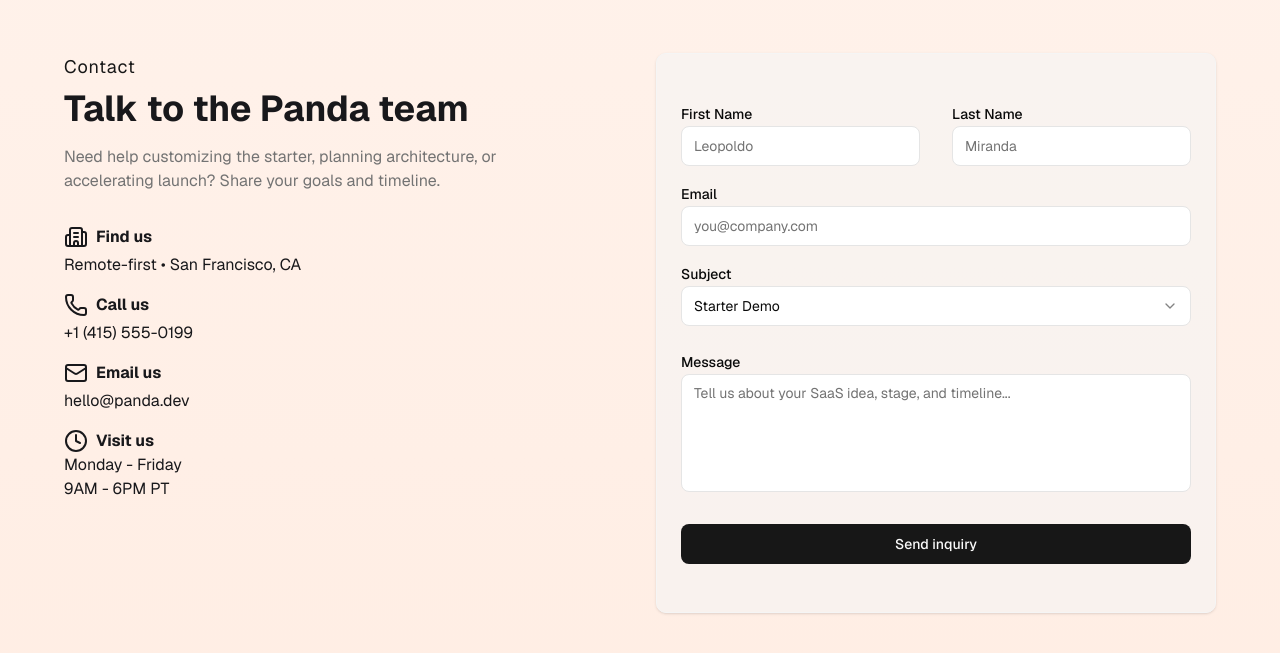
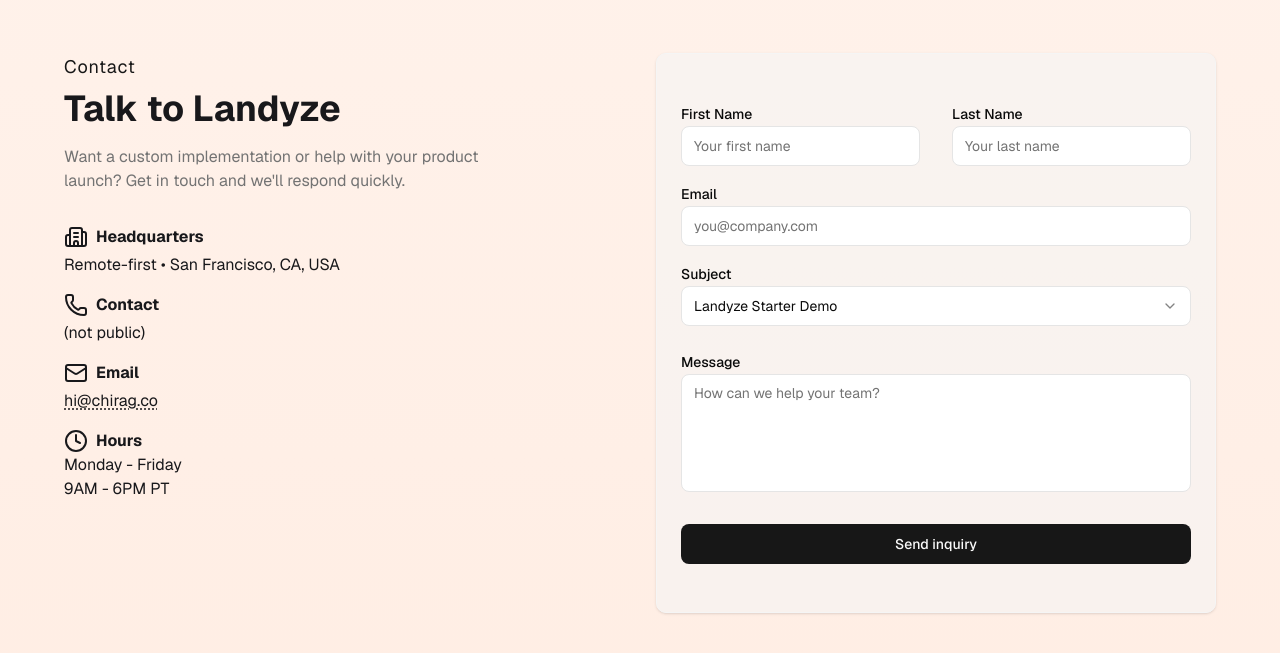
Before and after one commit to chiragbidx/layout-fox-xmh, a Next.js app: page / in a window 1280 px wide. Shown: the part 7448-8101 px from the top of the page. Built offline with nearby package versions, Linux system fonts and the light colour scheme.

Commit message:
Productionize contact section: brand as Landyze, use owner (Chirag Dodiya, hi@chirag.co), wire up to hi@chirag.co for real inquiries

```diff
--- a/components/home/LayoutContactSection.tsx
+++ b/components/home/LayoutContactSection.tsx
@@ -27,6 +27,7 @@
   SelectValue,
 } from "@/components/ui/select";
 import { Textarea } from "@/components/ui/textarea";
+import { useState } from "react";
 
 const formSchema = z.object({
   firstName: z.string().min(2).max(255),
@@ -37,24 +38,43 @@
 });
 
 export const LayoutContactSection = () => {
+  const [submitted, setSubmitted] = useState(false);
+  const [error, setError] = useState<string | null>(null);
   const form = useForm<z.infer<typeof formSchema>>({
     resolver: zodResolver(formSchema),
     defaultValues: {
       firstName: "",
       lastName: "",
       email: "",
-      subject: "Starter Demo",
+      subject: "Landyze Starter Demo",
       message: "",
     },
   });
 
-  function onSubmit(values: z.infer<typeof formSchema>) {
-    const { firstName, lastName, email, subject, message } = values;
-    console.log(values);
+  async function onSubmit(values: z.infer<typeof formSchema>) {
+    setError(null);
+    setSubmitted(false);
 
-    const mailToLink = `mailto:hello@panda.dev?subject=${subject}&body=Hello, I am ${firstName} ${lastName}. My email is ${email}. %0D%0A${message}`;
+    try {
+      const res = await fetch("/api/contact", {
+        method: "POST",
+        body: JSON.stringify(values),
+        headers: {
+          "Content-Type": "application/json",
+        },
+      });
 
-    window.location.assign(mailToLink);
+      if (!res.ok) {
+        const data = await res.json();
+        setError(data?.error || "Failed to send message.");
+        return;
+      }
+
+      setSubmitted(true);
+      form.reset();
+    } catch (err) {
+      setError("Failed to send your inquiry. Please try again later.");
+    }
   }
 
   return (
@@ -66,45 +86,51 @@
               Contact
             </h2>
 
-            <h2 className="text-3xl md:text-4xl font-bold">Talk to the Panda team</h2>
+            <h2 className="text-3xl md:text-4xl font-bold">Talk to Landyze</h2>
           </div>
           <p className="mb-8 text-muted-foreground lg:w-5/6">
-            Need help customizing the starter, planning architecture, or
-            accelerating launch? Share your goals and timeline.
+            Want a custom implementation or help with your product launch? Get in touch and we'll respond quickly.
           </p>
 
           <div className="flex flex-col gap-4">
             <div>
               <div className="flex gap-2 mb-1">
                 <Building2 />
-                <div className="font-bold">Find us</div>
+                <div className="font-bold">Headquarters</div>
               </div>
 
-              <div>Remote-first • San Francisco, CA</div>
+              <div>Remote-first • San Francisco, CA, USA</div>
             </div>
 
             <div>
               <div className="flex gap-2 mb-1">
                 <Phone />
-                <div className="font-bold">Call us</div>
+                <div className="font-bold">Contact</div>
               </div>
 
-              <div>+1 (415) 555-0199</div>
+              <div>(not public)</div>
             </div>
 
             <div>
               <div className="flex gap-2 mb-1">
                 <Mail />
-                <div className="font-bold">Email us</div>
+                <div className="font-bold">Email</div>
               </div>
 
-              <div>hello@panda.dev</div>
+              <div>
+                <a
+                  href="mailto:hi@chirag.co"
+                  className="underline decoration-dotted underline-offset-2"
+                >
+                  hi@chirag.co
+                </a>
+              </div>
             </div>
 
             <div>
               <div className="flex gap-2">
                 <Clock />
-                <div className="font-bold">Visit us</div>
+                <div className="font-bold">Hours</div>
               </div>
 
               <div>
@@ -116,7 +142,13 @@
         </div>
 
         <Card className="bg-muted/60 dark:bg-card">
-          <CardHeader className="text-primary text-2xl"> </CardHeader>
+          <CardHeader className="text-primary text-2xl">
+            {submitted ? (
+              <span className="text-green-700 dark:text-green-300">Your message was sent! We'll be in touch soon.</span>
+            ) : (
+              <> </> // Keep empty for minimalism
+            )}
+          </CardHeader>
           <CardContent>
             <Form {...form}>
               <form
@@ -131,7 +163,7 @@
                       <FormItem className="w-full">
                         <FormLabel>First Name</FormLabel>
                         <FormControl>
-                          <Input placeholder="Leopoldo" {...field} />
+                          <Input placeholder="Your first name" {...field} />
                         </FormControl>
                         <FormMessage />
                       </FormItem>
@@ -144,14 +176,13 @@
                       <FormItem className="w-full">
                         <FormLabel>Last Name</FormLabel>
                         <FormControl>
-                          <Input placeholder="Miranda" {...field} />
+                          <Input placeholder="Your last name" {...field} />
                         </FormControl>
                         <FormMessage />
                       </FormItem>
                     )}
                   />
                 </div>
-
                 <div className="flex flex-col gap-1.5">
                   <FormField
                     control={form.control}
@@ -171,7 +202,6 @@
                     )}
                   />
                 </div>
-
                 <div className="flex flex-col gap-1.5">
                   <FormField
                     control={form.control}
@@ -189,18 +219,17 @@
                             </SelectTrigger>
                           </FormControl>
                           <SelectContent>
-                            <SelectItem value="Starter Demo">
-                              Starter Demo
+                            <SelectItem value="Landyze Starter Demo">
+                              Landyze Starter Demo
                             </SelectItem>
-                            <SelectItem value="Architecture Review">
-                              Architecture Review
+                            <SelectItem value="Agency Build">
+                              Agency Build
                             </SelectItem>
-                            <SelectItem value="Design System">
-                              Design System
+                            <SelectItem value="Custom Integration">
+                              Custom Integration
                             </SelectItem>
-                            <SelectItem value="Billing Integration">Billing Integration</SelectItem>
-                            <SelectItem value="Enterprise Plan">
-                              Enterprise Plan
+                            <SelectItem value="Enterprise Inquiry">
+                              Enterprise Inquiry
                             </SelectItem>
                           </SelectContent>
                         </Select>
@@ -209,7 +238,6 @@
                     )}
                   />
                 </div>
-
                 <div className="flex flex-col gap-1.5">
                   <FormField
                     control={form.control}
@@ -220,23 +248,25 @@
                         <FormControl>
                           <Textarea
                             rows={5}
-                            placeholder="Tell us about your SaaS idea, stage, and timeline..."
+                            placeholder="How can we help your team?"
                             className="resize-none"
                             {...field}
                           />
                         </FormControl>
-
                         <FormMessage />
                       </FormItem>
                     )}
                   />
                 </div>
-
-                <Button className="mt-4">Send inquiry</Button>
+                {error ? (
+                  <div className="text-red-600 dark:text-red-400 text-sm">{error}</div>
+                ) : null}
+                <Button className="mt-4" disabled={submitted}>
+                  {submitted ? "Sent!" : "Send inquiry"}
+                </Button>
               </form>
             </Form>
           </CardContent>
-
           <CardFooter></CardFooter>
         </Card>
       </section>
```
